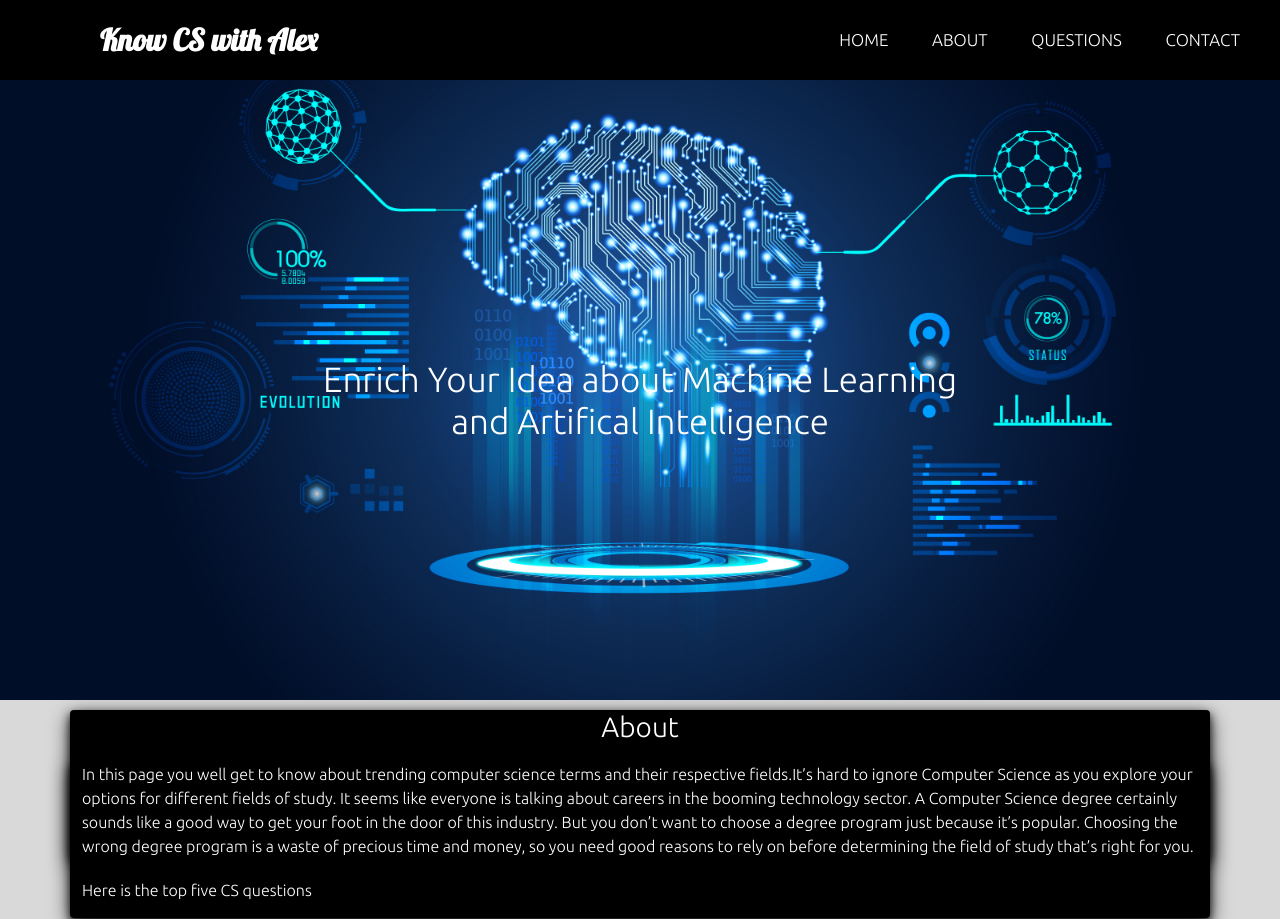
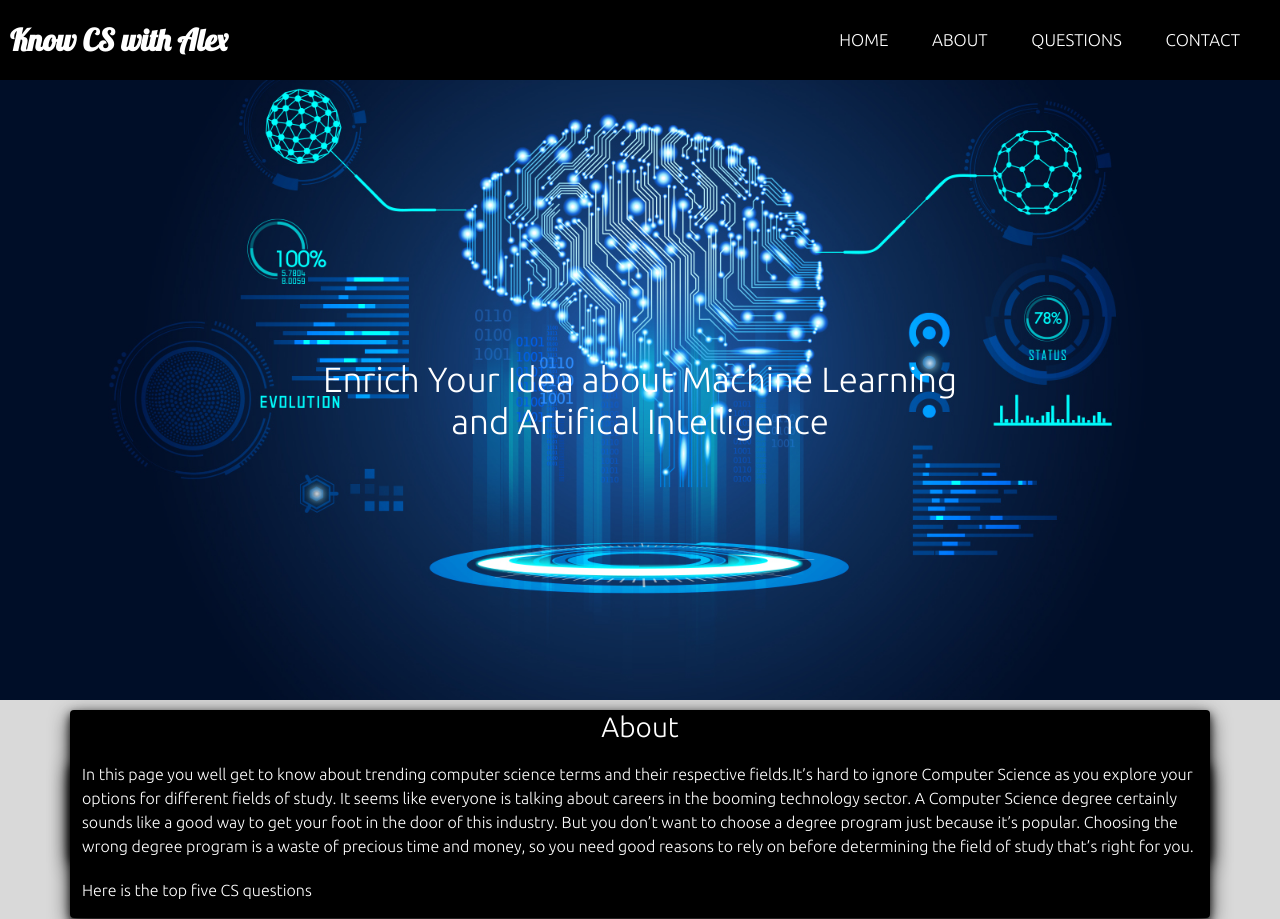
Before and after one commit to SaklainAbdullah/csquery, a plain HTML site: page index.html in a window 1280 px wide. Shown: the top 919 px of the page. Drawn offline with nearby package versions, Linux system fonts and the light colour scheme.

Commit message:
Update style.css

```diff
--- a/style.css
+++ b/style.css
@@ -24,7 +24,7 @@ nav{
   color: white;
   font-size: 30px;
   line-height: 80px;
-  padding: 0 100px;
+  padding: 0 10px;
   font-weight: bold;
 }
 
```
